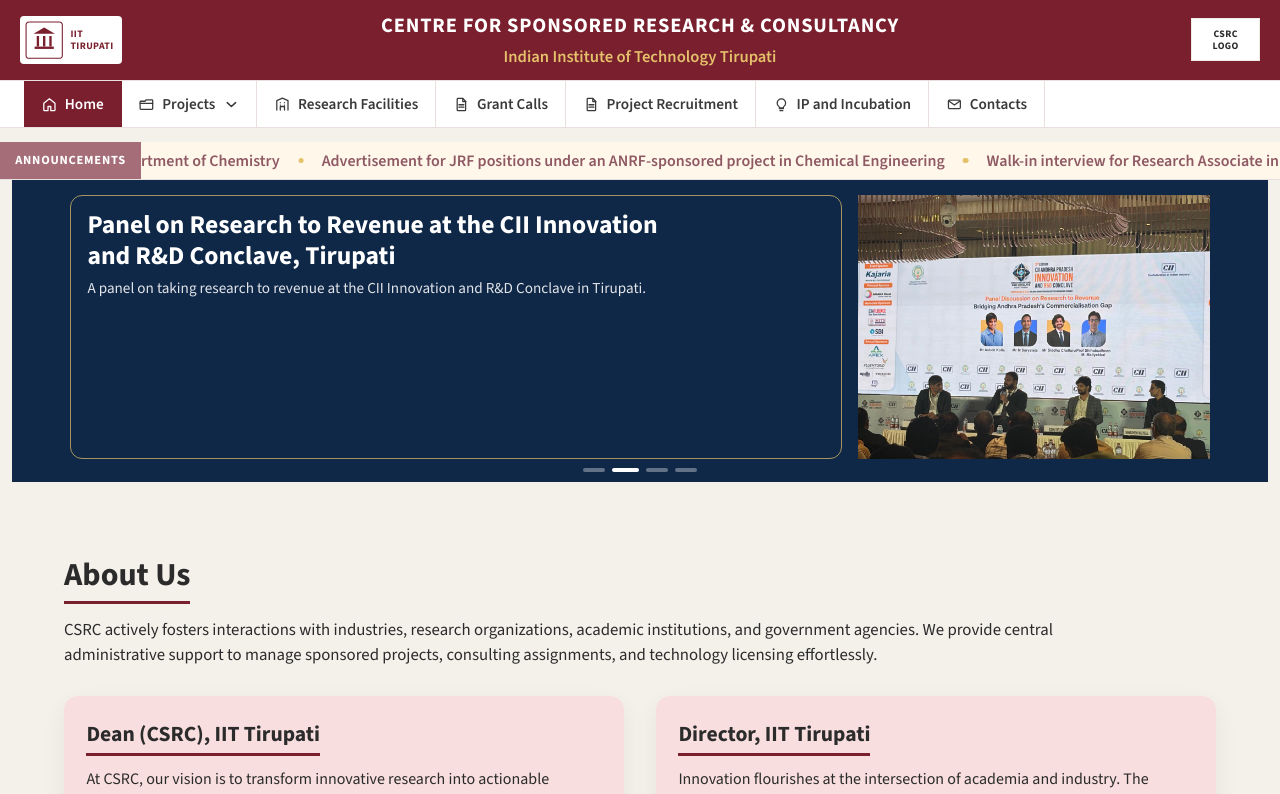
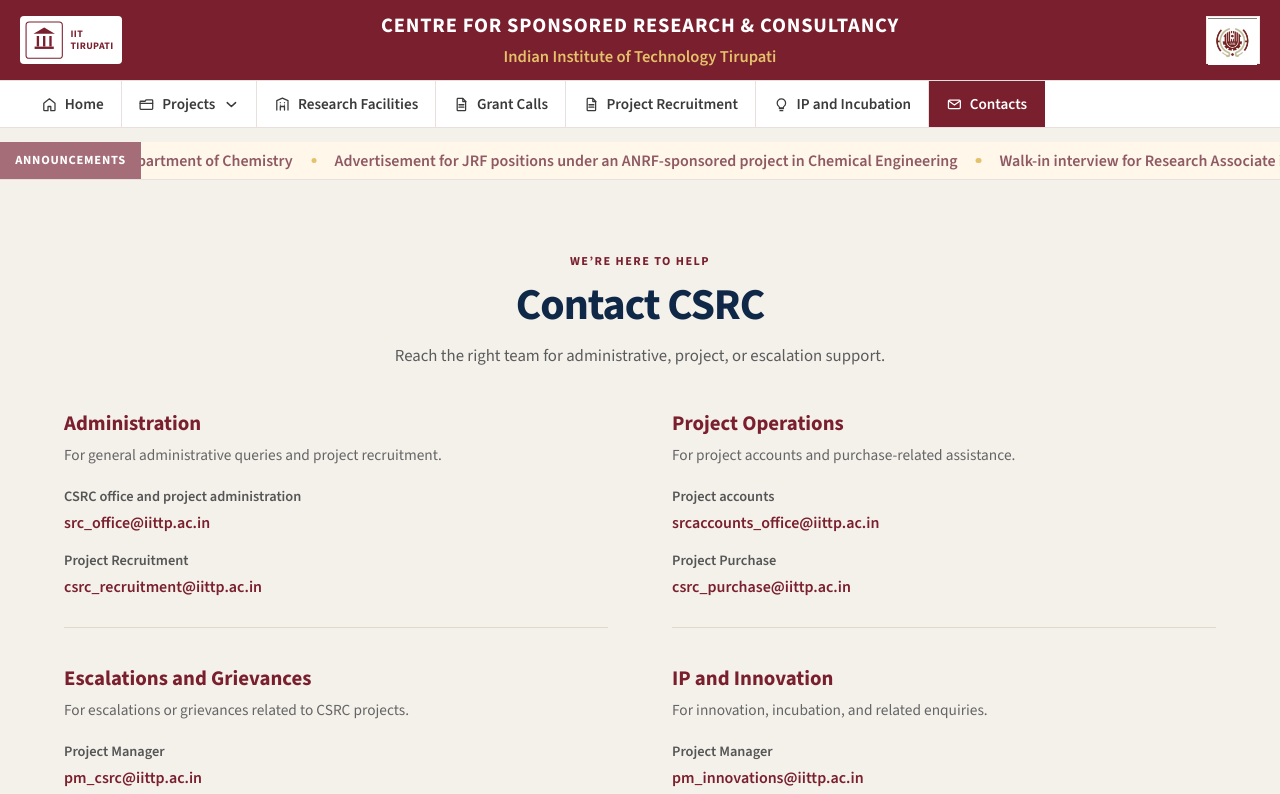
Before and after one commit to ch-sairohith/CSRC-Website, a React (Vite) app in the folder client/: page /contacts in a window 1280 px wide. Before the commit this address led to /. Shown: the top 794 px of the page. Built offline with nearby package versions, Linux system fonts and the light colour scheme.

Commit message:
contacts updated

```diff
--- a/client/src/App.jsx
+++ b/client/src/App.jsx
@@ -1,6 +1,7 @@
 import { useEffect } from 'react'
 import { Navigate, Route, Routes, useLocation } from 'react-router-dom'
 import About from './components/About.jsx'
+import Contacts from './components/Contacts.jsx'
 import Footer from './components/Footer.jsx'
 import Header from './components/Header.jsx'
 import Hero from './components/Hero.jsx'
@@ -51,6 +52,7 @@
       <Header />
       <Routes>
         <Route path="/" element={<HomePage />} />
+        <Route path="/contacts" element={<main><Contacts /></main>} />
         <Route path="/sponsored" element={<main><Projects kind="sponsored" /></main>} />
         <Route path="/consultancy" element={<main><Projects kind="consultancy" /></main>} />
         <Route path="/grants" element={<main><Projects kind="grants" /></main>} />
--- /dev/null
+++ b/client/src/components/Contacts.jsx
@@ -0,0 +1,64 @@
+const contactGroups = [
+  {
+    title: 'Administration',
+    description: 'For general administrative queries and project recruitment.',
+    contacts: [
+      { label: 'CSRC office and project administration', email: 'src_office@iittp.ac.in' },
+      { label: 'Project Recruitment', email: 'csrc_recruitment@iittp.ac.in' },
+    ],
+  },
+  {
+    title: 'Project Operations',
+    description: 'For project accounts and purchase-related assistance.',
+    contacts: [
+      { label: 'Project accounts', email: 'srcaccounts_office@iittp.ac.in' },
+      { label: 'Project Purchase', email: 'csrc_purchase@iittp.ac.in' },
+    ],
+  },
+  {
+    title: 'Escalations and Grievances',
+    description: 'For escalations or grievances related to CSRC projects.',
+    contacts: [
+      { label: 'Project Manager', email: 'pm_csrc@iittp.ac.in' },
+      { label: 'Advisor, CSRC Project Administration', email: 'advisor_src_project@iittp.ac.in' },
+    ],
+  },
+  {
+    title: 'IP and Innovation',
+    description: 'For innovation, incubation, and related enquiries.',
+    contacts: [
+      { label: 'Project Manager', email: 'pm_innovations@iittp.ac.in' },
+      { label: 'Advisor (Innovation and Incubation)', email: 'advisor_src_innovation@iittp.ac.in' },
+    ],
+  },
+]
+
+export default function Contacts() {
+  return (
+    <section className="contacts-section" id="contact" aria-labelledby="contacts-heading">
+      <div className="contacts-inner">
+        <div className="contacts-heading">
+          <p className="contacts-eyebrow">We’re here to help</p>
+          <h2 id="contacts-heading">Contact CSRC</h2>
+          <p>Reach the right team for administrative, project, or escalation support.</p>
+        </div>
+        <div className="contacts-grid">
+          {contactGroups.map((group) => (
+            <article className="contact-group" key={group.title}>
+              <h3>{group.title}</h3>
+              <p className="contact-description">{group.description}</p>
+              <ul>
+                {group.contacts.map((contact) => (
+                  <li key={contact.email}>
+                    <span>{contact.label}</span>
+                    <a href={`mailto:${contact.email}`}>{contact.email}</a>
+                  </li>
+                ))}
+              </ul>
+            </article>
+          ))}
+        </div>
+      </div>
+    </section>
+  )
+}
--- a/client/src/components/Footer.jsx
+++ b/client/src/components/Footer.jsx
@@ -1,3 +1,5 @@
+import { Link } from 'react-router-dom'
+
 const social = [
   { label: 'Facebook', path: 'M14 8h2V5h-2c-2.2 0-4 1.8-4 4v2H8v3h2v7h3v-7h2.2l.8-3H13V9c0-.6.4-1 1-1z' },
   { label: 'X', path: 'M7 7l4.2 5.5L7.2 17H8.6l3.2-3.6L14.6 17H17l-4.4-5.8L16.6 7h-1.4l-2.9 3.3L9.4 7z' },
@@ -15,19 +17,14 @@
           <a href="#">IIT Tirupati</a>
           <a href="#">CSRC Internal Site</a>
         </div>
-        <div id="contact">
+        <div>
           <h2>Contact Us</h2>
           <p>
             Centre for Sponsored Research &amp; Consultancy,
             <br />
             IIT Tirupati, Andhra Pradesh – 517619
           </p>
-          <p>
-            <a href="#">+91 00000 00000</a>
-          </p>
-          <p>
-            <a href="#">csrc@example.com</a>
-          </p>
+          <Link to="/contacts">View CSRC contact directory</Link>
         </div>
         <div>
           <h2>Social Media</h2>
--- a/client/src/components/Header.jsx
+++ b/client/src/components/Header.jsx
@@ -12,11 +12,11 @@
       { label: 'Consultancy Projects', to: '/consultancy' },
     ],
   },
-  { label: 'Research Facilities', icon: 'building', to: '/research-facilities' },
+  { label: 'Research Facilities', icon: 'building', href: 'https://iittp.ac.in/istem', external: true },
   { label: 'Grant Calls', icon: 'doc', to: '/grants' },
   { label: 'Project Recruitment', icon: 'doc', href: 'https://iittp.ac.in/Project_Positions', external: true },
   { label: 'IP and Incubation', icon: 'bulb', to: '/ip' },
-  { label: 'Contacts', icon: 'mail', href: '#contact' },
+  { label: 'Contacts', icon: 'mail', to: '/contacts' },
 ]
 
 function Icon({ name }) {
@@ -195,10 +195,8 @@
         </div>
 
         <div className="top-actions">
-          <a className="csrc-logo" href="#">
-            CSRC
-            <br />
-            LOGO
+          <a className="csrc-logo" href="#" aria-label="CSRC">
+            <img src={`${import.meta.env.BASE_URL}csrc-logo.png`} alt="" />
           </a>
         </div>
       </div>
--- a/client/src/index.css
+++ b/client/src/index.css
@@ -186,19 +186,20 @@
 }
 
 .csrc-logo {
-  display: inline-flex;
-  align-items: center;
-  justify-content: center;
-  width: 4.3rem;
-  min-height: 2.7rem;
+  display: grid;
+  place-items: center;
+  width: 3.4rem;
+  height: 3rem;
   background: #fff;
-  color: #2a2a2a;
   border: 1px solid #efeae3;
-  font-size: 0.62rem;
-  font-weight: 700;
-  letter-spacing: 0.04em;
-  line-height: 1.15;
-  text-align: center;
+  padding: 0.1rem;
+}
+
+.csrc-logo img {
+  display: block;
+  width: 100%;
+  height: 100%;
+  object-fit: contain;
 }
 
 .main-nav {
@@ -746,6 +747,106 @@
   max-width: 16rem;
 }
 
+.contacts-section {
+  padding: clamp(2.75rem, 6vw, 4.5rem) 1.25rem;
+}
+
+.contacts-inner {
+  max-width: var(--content-max);
+  margin: 0 auto;
+}
+
+.contacts-heading {
+  max-width: 42rem;
+  margin: 0 auto 2.5rem;
+  text-align: center;
+}
+
+.contacts-eyebrow {
+  margin: 0 0 0.55rem;
+  color: var(--maroon);
+  font-size: 0.76rem;
+  font-weight: 700;
+  letter-spacing: 0.12em;
+  text-transform: uppercase;
+}
+
+.contacts-heading h2 {
+  margin: 0;
+  color: var(--navy);
+  font-size: clamp(2rem, 4vw, 2.75rem);
+  font-weight: 700;
+  letter-spacing: -0.025em;
+  line-height: 1.15;
+}
+
+.contacts-heading > p:last-child {
+  margin: 0.75rem auto 0;
+  color: #5b5b5b;
+  font-size: 1.05rem;
+  line-height: 1.6;
+}
+
+.contacts-grid {
+  display: grid;
+  grid-template-columns: repeat(2, minmax(0, 1fr));
+  column-gap: clamp(2rem, 5vw, 4.5rem);
+  row-gap: 2.25rem;
+}
+
+.contact-group {
+  padding: 0 0 1.75rem;
+  border-bottom: 1px solid #ded8ce;
+}
+
+.contact-group h3 {
+  margin: 0 0 0.45rem;
+  color: var(--maroon);
+  font-size: clamp(1.15rem, 2vw, 1.3rem);
+  font-weight: 700;
+  line-height: 1.35;
+}
+
+.contact-description {
+  margin: 0 0 1.2rem;
+  color: #656565;
+  font-size: 0.96rem;
+  line-height: 1.55;
+}
+
+.contact-group ul {
+  display: grid;
+  gap: 1rem;
+  margin: 0;
+  padding: 0;
+  list-style: none;
+}
+
+.contact-group li {
+  display: grid;
+  gap: 0.2rem;
+  overflow-wrap: anywhere;
+}
+
+.contact-group li span {
+  color: #555;
+  font-size: 0.9rem;
+  font-weight: 600;
+  line-height: 1.45;
+}
+
+.contact-group li a {
+  color: var(--maroon);
+  font-size: 1rem;
+  font-weight: 600;
+  line-height: 1.5;
+}
+
+.contact-group li a:hover,
+.contact-group li a:focus-visible {
+  text-decoration: underline;
+}
+
 .site-footer {
   color: #fff;
   background: linear-gradient(90deg, #9d2218 0%, #e24b12 58%, #f36a1a 100%);
@@ -872,6 +973,14 @@
 }
 
 @media (max-width: 720px) {
+  .contacts-grid {
+    grid-template-columns: 1fr;
+  }
+
+  .contacts-heading {
+    margin-bottom: 2rem;
+  }
+
   .topbar {
     grid-template-columns: 1fr auto;
   }
```
Also changed, not shown: client/public/csrc-logo.png (added).
